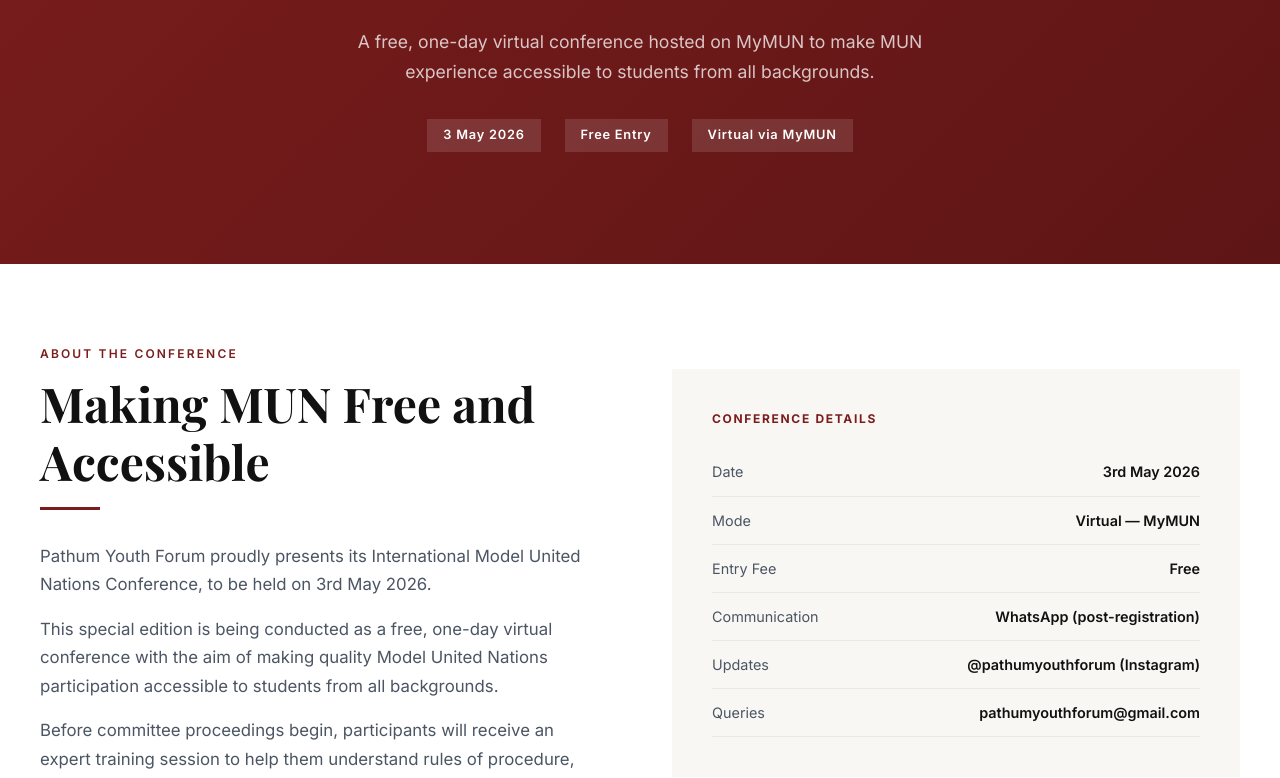
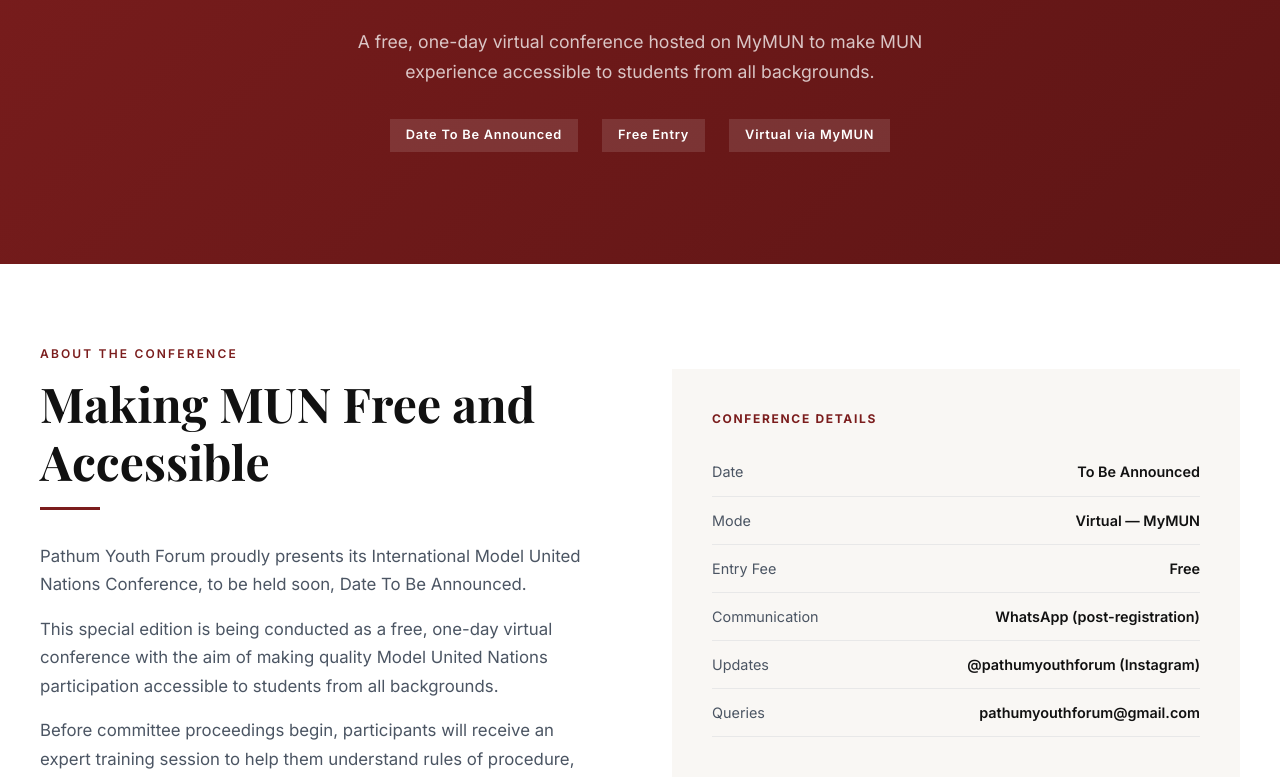
Before and after one commit to Angelflyhi/Pathum, a Next.js app: page /free-mun in a window 1280 px wide. Shown: the part 359-1137 px from the top of the page. Built offline with nearby package versions, Linux system fonts and the light colour scheme; a web font is replaced by a local one.

Commit message:
Update conference date to 'To Be Announced'

```diff
--- a/src/app/free-mun/page.tsx
+++ b/src/app/free-mun/page.tsx
@@ -11,7 +11,7 @@ export default function FreeMUN() {
           A free, one-day virtual conference hosted on MyMUN to make MUN experience accessible to students from all backgrounds.
         </p>
         <div style={{ display: 'inline-flex', gap: '1.5rem', flexWrap: 'wrap', justifyContent: 'center', marginBottom: '2rem' }}>
-          {['3 May 2026', 'Free Entry', 'Virtual via MyMUN'].map(tag => (
+          {['Date To Be Announced', 'Free Entry', 'Virtual via MyMUN'].map(tag => (
             <span key={tag} style={{ background: 'rgba(255,255,255,.12)', padding: '.4rem 1rem', fontSize: '.8rem', fontWeight: 600, letterSpacing: '.06em' }}>{tag}</span>
           ))}
         </div>
@@ -25,7 +25,7 @@ export default function FreeMUN() {
             <h2 className="section-title">Making MUN Free and Accessible</h2>
             <div className="section-divider" />
             <p className="section-sub" style={{ marginBottom: '1rem' }}>
-              Pathum Youth Forum proudly presents its International Model United Nations Conference, to be held on 3rd May 2026.
+              Pathum Youth Forum proudly presents its International Model United Nations Conference, to be held soon, Date To Be Announced.
             </p>
             <p className="section-sub" style={{ marginBottom: '1rem' }}>
               This special edition is being conducted as a free, one-day virtual conference with the aim of making quality Model United Nations participation accessible to students from all backgrounds.
@@ -37,7 +37,7 @@ export default function FreeMUN() {
           <div style={{ background: 'var(--off-white)', padding: '2.5rem' }}>
             <p style={{ fontSize: '.75rem', fontWeight: 700, letterSpacing: '.14em', textTransform: 'uppercase', color: 'var(--crimson)', marginBottom: '1.25rem' }}>Conference Details</p>
             {[
-              { label: 'Date', val: '3rd May 2026' },
+              { label: 'Date', val: 'To Be Announced' },
               { label: 'Mode', val: 'Virtual — MyMUN' },
               { label: 'Entry Fee', val: 'Free' },
               { label: 'Communication', val: 'WhatsApp (post-registration)' },
```
